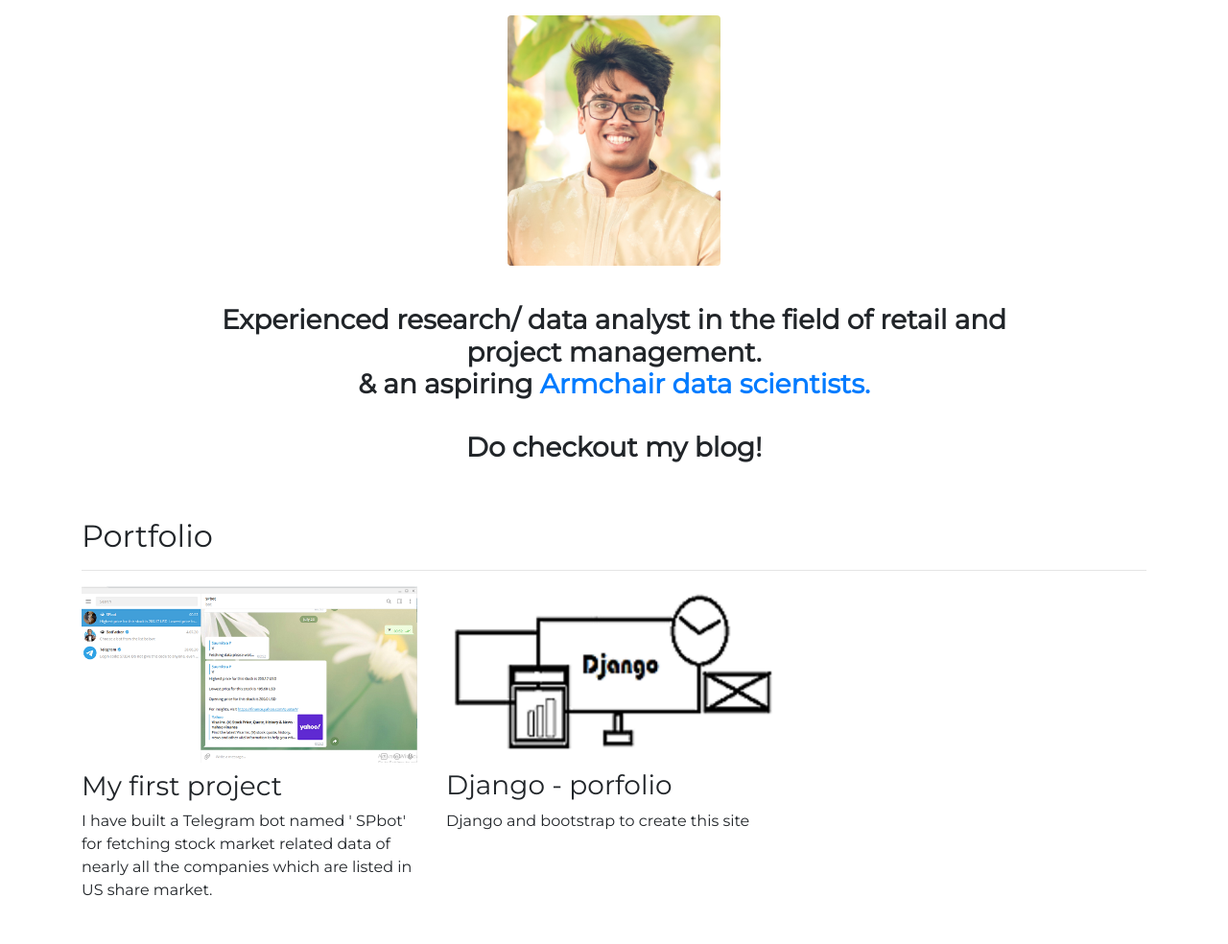
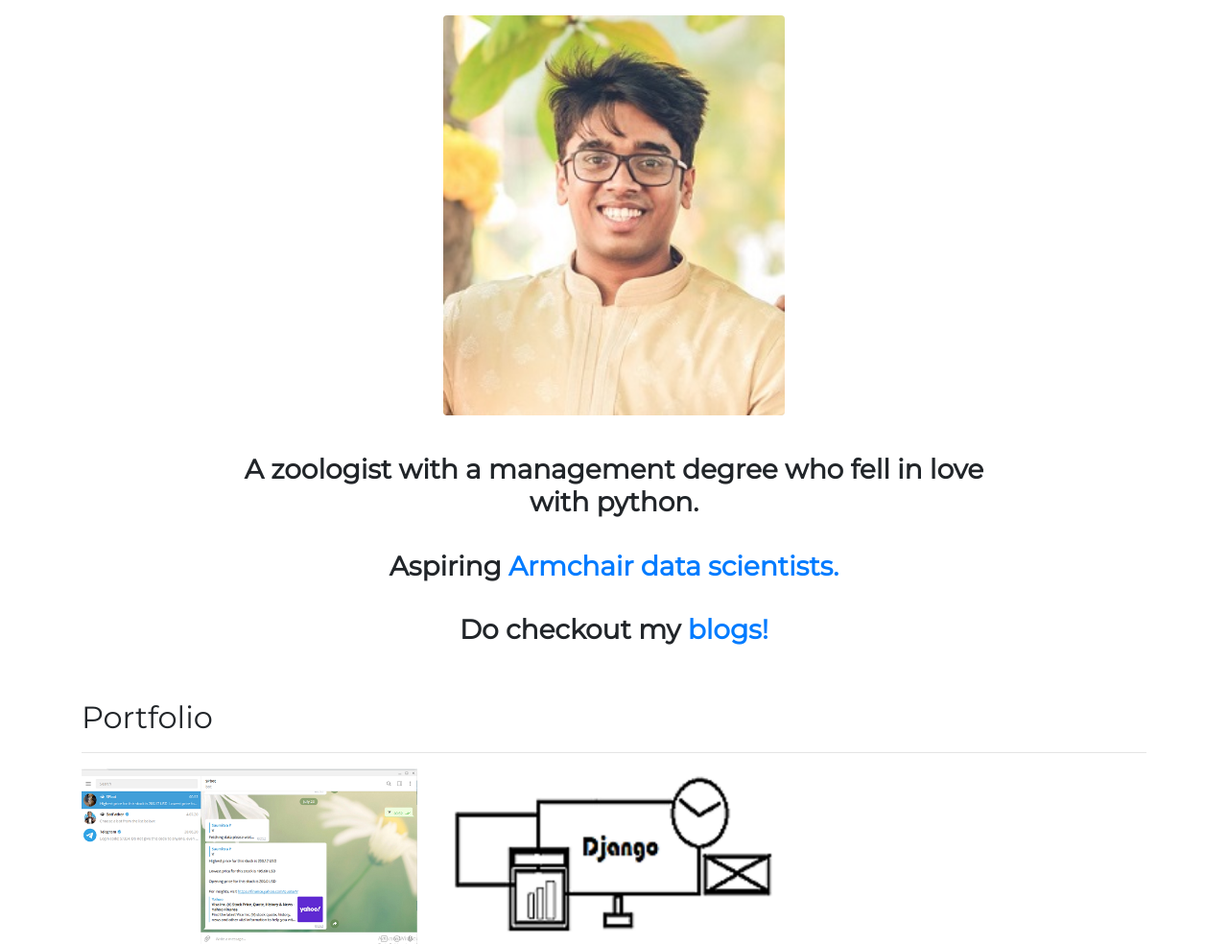
Before and after one commit to InsertMusicHere/Django_experiment, a Django app: page / in a window 1280 px wide. Shown: the part 56-1040 px from the top of the page at 96% size. Before the commit the page ends 990 px from the top, so only its background shows below. Run offline with Django 3.2, Linux system fonts and the light colour scheme; data comes from the database, SQL or seed files in the repository; some libraries are stand-ins or nearby versions.

Commit message:
changes in home page text

```diff
--- a/portfolio/templates/portfolio/home.html
+++ b/portfolio/templates/portfolio/home.html
@@ -6,17 +6,18 @@
 
 <div class="row justify-content-center my-3">
   <div class="col-5">
-    <img src="{% static 'portfolio/DSC07336.JPG' %}" class="rounded mx-auto d-block" alt="Responsive image" width="50%">
+    <img src="{% static 'portfolio/DSC07336.JPG' %}" class="rounded mx-auto d-block" alt="Responsive image" width="80%">
   </div>
 </div>
 
 <br>
 <div class="row justify-content-center mb-3">
   <div class="col-md-9 text-center">
-    <h3 class="text-center font-weight-bold">Experienced research/ data analyst in the field of retail and project management.
-      <br>& an aspiring <a href="https://www.forbes.com/sites/bernardmarr/2020/02/24/the-9-best-free-online-data-science-courses-in-2020/#6c014e392bbf" target="_blank">Armchair data scientists.</a></h3>
+    <h3 class="text-center font-weight-bold">A zoologist with a management degree who fell in love with python.
+      <br>
+      <br>Aspiring <a href="https://www.forbes.com/sites/bernardmarr/2020/02/24/the-9-best-free-online-data-science-courses-in-2020/#6c014e392bbf" target="_blank">Armchair data scientists.</a></h3>
     <br>
-    <h3 class="text-center font-weight-bold">Do checkout my blog!</h3>
+    <h3 class="text-center font-weight-bold">Do checkout my <a href="https://saumitra.pythonanywhere.com/blog/">blogs!</a></h3>
   </div>
 </div>
 
```
Also changed, not shown: portfolio/static/portfolio/DSC07336.JPG.
